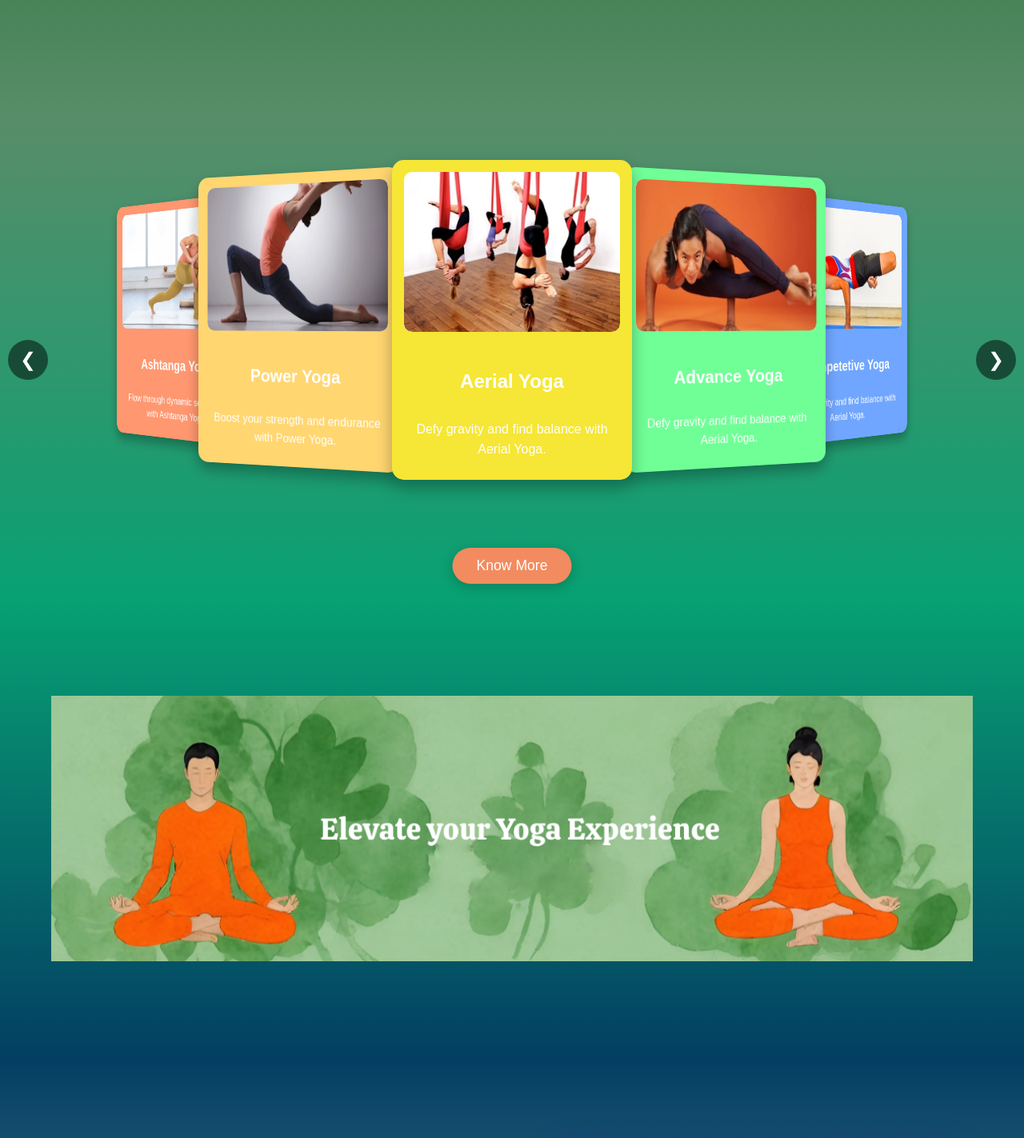
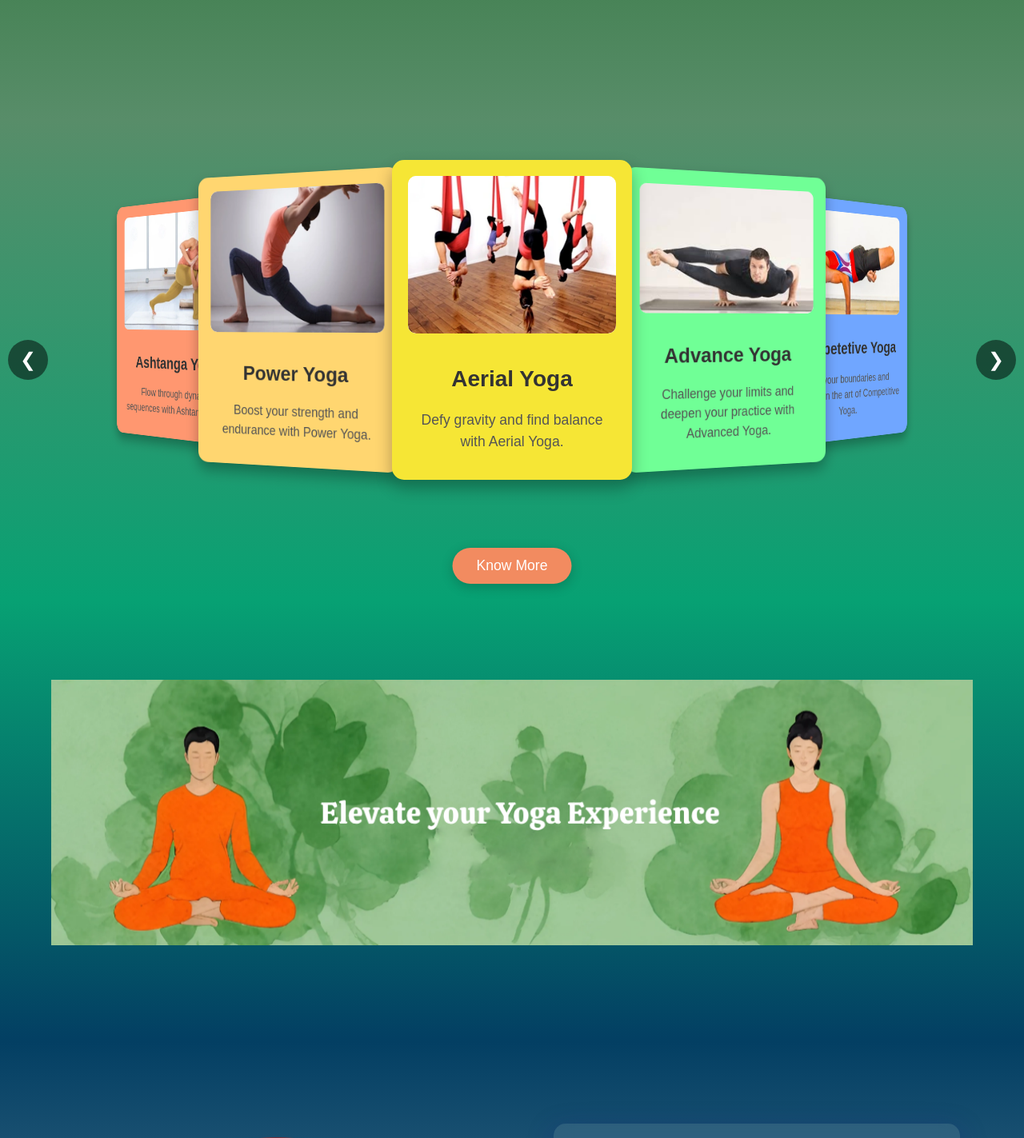
Before and after one commit to Sohamgujar71/Indramala_Yoga, a Flask app: page / in a window 1280 px wide. Shown: the part 1492-2915 px from the top of the page at 80% size. Run offline with Flask 3, Linux system fonts and the light colour scheme; some libraries are stand-ins or nearby versions.

Commit message:
made visibility changes

```diff
--- a/Yogaws-main/static/styles/carousel.css
+++ b/Yogaws-main/static/styles/carousel.css
@@ -32,7 +32,6 @@
   --position: 3;
   pointer-events: none;
 }
-
 .custom-carousel-item {
   position: absolute;
   width: 300px;
@@ -46,7 +45,7 @@
   flex-direction: column;
   justify-content: space-between;
   text-align: center;
-  padding: 15px;
+  padding: 20px; /* Increased padding for better spacing */
   --r: calc(var(--position) - var(--offset));
   --abs: max(calc(var(--r) * -1), var(--r));
   transition: all 0.5s ease-in-out;
@@ -54,6 +53,18 @@
   z-index: calc((var(--position) - var(--abs)));
 }
 
+.custom-carousel-item h3 {
+  font-size: 1.75rem; /* Increased font size for better visibility */
+  margin: 15px 0; /* Adjusted margin for better spacing */
+  color: #333; /* Darker color for better contrast */
+}
+
+.custom-carousel-item p {
+  font-size: 1.1rem; /* Increased font size for better readability */
+  margin-bottom: 15px; /* Adjusted margin for better spacing */
+  color: #555; /* Slightly darker color for better contrast */
+  line-height: 1.5; /* Improved line height for better readability */
+}
 
 .image-container {
   width: 100%;
@@ -64,7 +75,7 @@
   display: flex;
   align-items: center;
   justify-content: center;
-  margin-bottom: 15px;
+  margin-bottom: 20px; /* Increased margin for better spacing */
 }
 
 .image-container img {
@@ -74,22 +85,11 @@
   border-radius: 10px;
 }
 
-
-.custom-carousel-item h3 {
-  font-size: 1.5rem;
-  margin: 10px 0;
-}
-
-.custom-carousel-item p {
-  font-size: 1rem;
-  margin-bottom: 10px;
-}
-
 .apply-btn {
   background-color: #ff6f61;
   color: white;
   border: none;
-  padding: 10px 20px;
+  padding: 12px 24px; /* Increased padding for better button size */
   border-radius: 5px;
   cursor: pointer;
   font-size: 1rem;
--- a/Yogaws-main/static/styles/home.css
+++ b/Yogaws-main/static/styles/home.css
@@ -118,11 +118,10 @@
         opacity: 0.8;
     }
 }
-
 .hero-text-content {
     max-width: 600px;
     color: #fff;
-    background: rgba(255, 255, 255, 0.15);
+    background: rgba(0, 0, 0, 0.5); /* Darker background for better contrast */
     backdrop-filter: blur(12px);
     -webkit-backdrop-filter: blur(12px);
     height: 50%;
@@ -149,7 +148,7 @@
     font-weight: bold;
     color: #ffffff;
     margin-bottom: 1rem;
-    text-shadow: 1px 1px 3px rgba(0, 0, 0, 0.2);
+    text-shadow: 2px 2px 5px rgba(0, 0, 0, 0.5); /* Stronger text shadow */
     text-align: center;
     line-height: 1.2;
 }
@@ -160,7 +159,7 @@
     margin-bottom: 1.5rem;
     text-align: center;
     line-height: 1.5;
-    text-shadow: 1px 1px 2px rgba(0, 0, 0, 0.1);
+    text-shadow: 2px 2px 4px rgba(0, 0, 0, 0.5); /* Stronger text shadow */
 }
 
 .hero-button {
@@ -186,7 +185,7 @@
     .hero-text-content {
         max-width: 600px;
         color: #fff;
-        background: rgba(255, 255, 255, 0.15);
+        background: rgba(0, 0, 0, 0.5); /* Darker background for better contrast */
         backdrop-filter: blur(12px);
         -webkit-backdrop-filter: blur(12px);
         height: 100%;
@@ -201,22 +200,4 @@
         padding: 1.5rem;
         transition: all 0.3s ease;
     }
-
-    /* .hero {
-        background-position: center;
-        color: #fff;
-        text-align: center;
-        padding: 10rem 0;
-        position: relative;
-        height: 100vh;
-        position: relative;
-        height: 100vh;
-        padding: 4rem 2rem;
-        display: flex;
-        align-items: center;
-        justify-content: center;
-        padding-top: 80px;
-        overflow: hidden;
-        padding-right: 5rem;
-    } */
 }
--- a/Yogaws-main/static/styles/style.css
+++ b/Yogaws-main/static/styles/style.css
@@ -188,7 +188,7 @@
     display: block;
     margin: 0 auto; /* Centers the image */
     padding-bottom: 120px;
-    padding-top: 120px;
+    padding-top: 100px;
 }
 
 body {
--- a/Yogaws-main/templates/index.html
+++ b/Yogaws-main/templates/index.html
@@ -184,10 +184,10 @@
             </div>
             <div class="custom-carousel-item">
                 <div class="image-container">
-                    <img src="/static/assets/advancedyoga.webp" alt="Aerial Yoga Pose">
+                    <img src="/static/assets/advance_yoga.jpeg" alt="Aerial Yoga Pose">
                 </div>
                 <h3>Advance Yoga</h3>
-                <p>Defy gravity and find balance with Aerial Yoga.</p>
+                <p>Challenge your limits and deepen your practice with Advanced Yoga.</p>
                 <!-- <button class="apply-btn">Apply Now</button> -->
             </div>
             <div class="custom-carousel-item">
@@ -195,7 +195,7 @@
                     <img src="/static/assets/competitveyoga.webp" alt="Aerial Yoga Pose">
                 </div>
                 <h3>Competetive Yoga</h3>
-                <p>Defy gravity and find balance with Aerial Yoga.</p>
+                <p>Push your boundaries and compete in the art of Competitive Yoga.</p>
                 <!-- <button class="apply-btn">Apply Now</button> -->
             </div>
             <div class="custom-carousel-item">
@@ -203,7 +203,7 @@
                     <img src="/static/assets/weightlossyoga.webp" alt="Aerial Yoga Pose">
                 </div>
                 <h3>Weight Loss Yoga</h3>
-                <p>Defy gravity and find balance with Aerial Yoga.</p>
+                <p>Achieve your fitness goals and tone your body with Weight Loss Yoga.</p>
                 <!-- <button class="apply-btn">Apply Now</button> -->
             </div>
             <div class="custom-carousel-item">
@@ -211,7 +211,7 @@
                     <img src="/static/assets/pregnancyyoga.webp" alt="Aerial Yoga Pose">
                 </div>
                 <h3>Preganancy Yoga</h3>
-                <p>Defy gravity and find balance with Aerial Yoga.</p>
+                <p>Support your journey to motherhood with gentle Pregnancy Yoga.</p>
                 <!-- <button class="apply-btn">Apply Now</button> -->
             </div>
             <div class="custom-carousel-item">
@@ -219,7 +219,7 @@
                     <img src="/static/assets/yogatherapy.webp" alt="Aerial Yoga Pose">
                 </div>
                 <h3>Yog Therapy</h3>
-                <p>Defy gravity and find balance with Aerial Yoga.</p>
+                <p>Heal and restore your body with therapeutic Yoga Therapy.</p>
                 <!-- <button class="apply-btn">Apply Now</button> -->
             </div>
             <!-- Add more items as needed -->
```
Also changed, not shown: Yogaws-main/static/assets/advance_yoga.jpeg (added).
